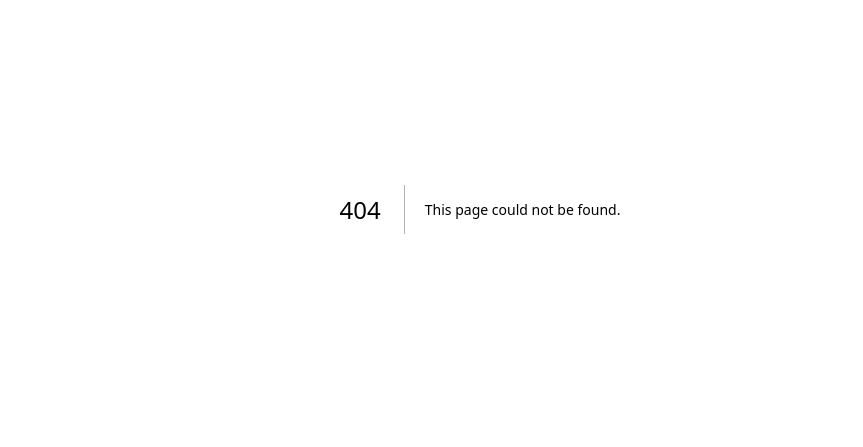
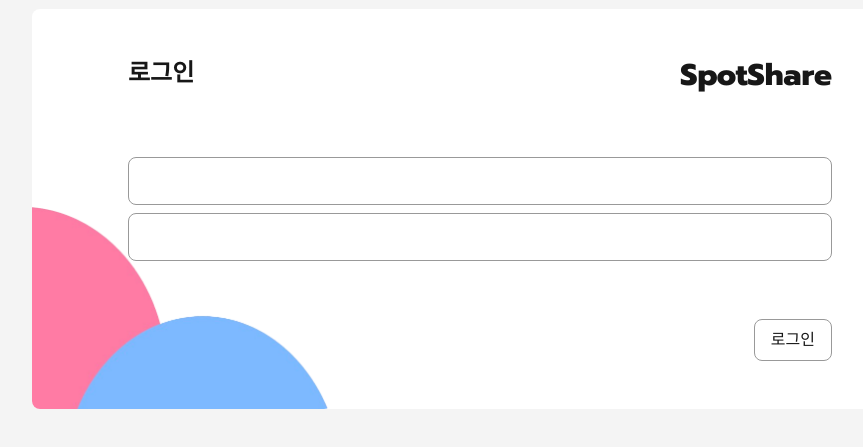
Before and after one commit to InQ-InQ-InQ-InQ-InQ/2025-Project-Team1-Winter-FE, a Next.js app: page /login in a window 1280 px wide. Before the commit this address had no page. Shown: the part 191-638 px from the top of the page, without its empty margins (160-1023 px from the left). Built offline with nearby package versions, Linux system fonts and the light colour scheme.

Commit message:
feat: implement basic login layout

```diff
--- /dev/null
+++ b/src/app/login/page.tsx
@@ -0,0 +1,10 @@
+import { LoginLayout } from "@/widgets/login/ui";
+import React from "react";
+
+export default function page() {
+  return (
+    <div className="flex h-screen w-screen items-center justify-center">
+      <LoginLayout />
+    </div>
+  );
+}
--- /dev/null
+++ b/src/shared/ui/Button.tsx
@@ -0,0 +1,9 @@
+import React from "react";
+
+export default function Button({ name }: { name: string }) {
+  return (
+    <button className="hover:bg-primary-200 w-fit cursor-pointer rounded-lg border bg-white p-2 px-4">
+      {name}
+    </button>
+  );
+}
--- /dev/null
+++ b/src/shared/ui/TextField.tsx
@@ -0,0 +1,5 @@
+import React from "react";
+
+export default function TextField() {
+  return <input className="h-12 w-full rounded-lg border p-3" />;
+}
--- a/src/shared/ui/index.ts
+++ b/src/shared/ui/index.ts
@@ -1,2 +1,4 @@
 export { default as ProfileButton } from "./ProfileButton";
 export { default as ProfileModal } from "./ProfileModal";
+export { default as TextField } from "./TextField";
+export { default as Button } from "./Button";
--- /dev/null
+++ b/src/widgets/login/ui/LoginLayout.tsx
@@ -0,0 +1,32 @@
+import { Button, TextField } from "@/shared/ui";
+import Image from "next/image";
+import Link from "next/link";
+
+import React from "react";
+
+export default function LoginLayout() {
+  return (
+    <div className="relative flex h-[50%] w-[70%] flex-col justify-center gap-4 rounded-lg bg-white">
+      <div className="absolute top-0 flex w-full justify-between px-24 pt-12">
+        <span className="text-2xl font-bold">로그인</span>
+        <Link href="/" className="prompt-extrabold text-3xl">
+          SpotShare
+        </Link>
+      </div>
+      <div className="z-10 flex flex-col gap-y-2 px-24">
+        <TextField />
+        <TextField />
+      </div>
+      <div className="absolute bottom-0 flex w-full justify-end px-24 pb-12">
+        <Button name="로그인" />
+      </div>
+      <Image
+        width="300"
+        height="300"
+        src="/images/spotshare-deco.png"
+        alt="deco"
+        className="absolute bottom-0 z-0 rounded-b-lg"
+      />
+    </div>
+  );
+}
--- /dev/null
+++ b/src/widgets/login/ui/index.ts
@@ -0,0 +1 @@
+export { default as LoginLayout } from "./LoginLayout";
```
